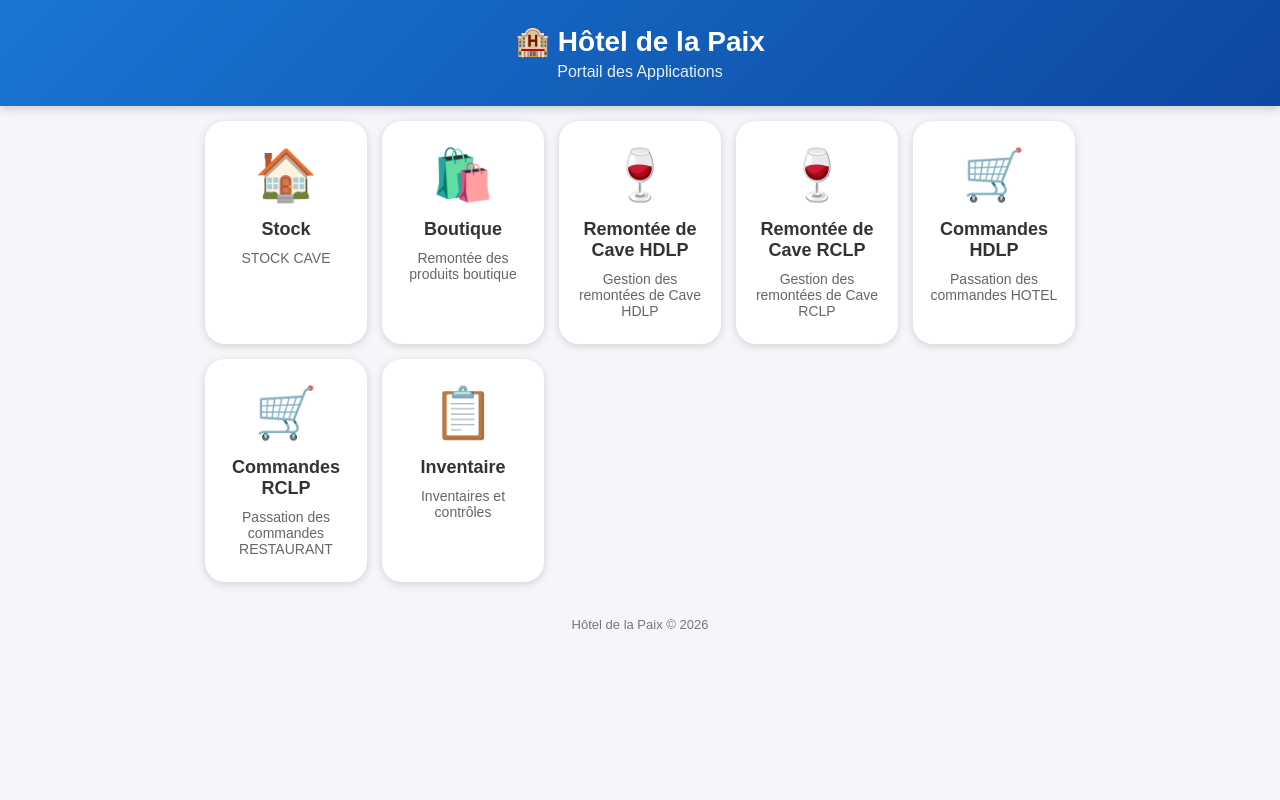
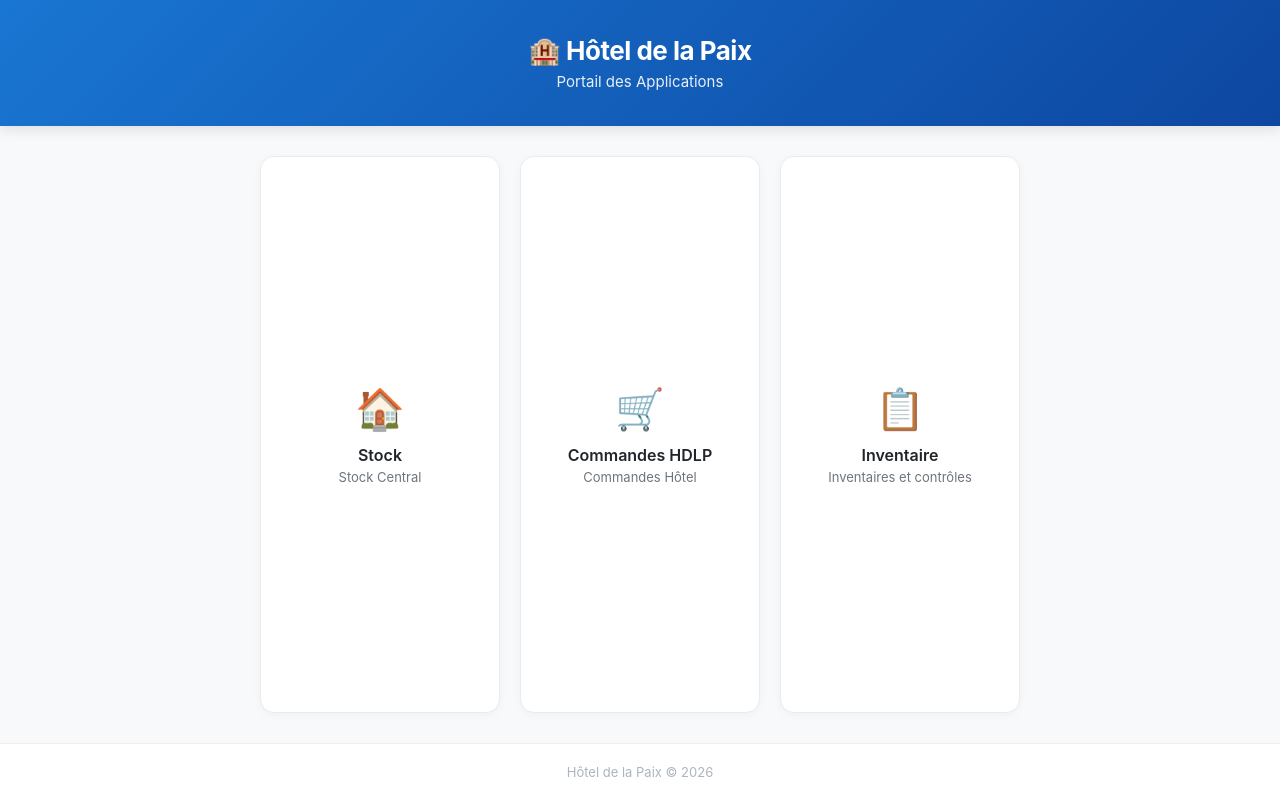
Before and after one commit to johanschrub-prog/hotel-paix-hub, a plain HTML site: page index.html in a window 1280 px wide. Drawn offline with Linux system fonts and the light colour scheme.

Commit message:
Update index.html

```diff
--- a/index.html
+++ b/index.html
@@ -3,90 +3,110 @@
 <head>
 <meta charset="UTF-8">
 <meta name="viewport" content="width=device-width, initial-scale=1.0">
-
 <title>Hôtel de la Paix - Applications</title>
 
 <style>
 *{
-    margin:0;
-    padding:0;
-    box-sizing:border-box;
+    margin: 0;
+    padding: 0;
+    box-sizing: border-box;
 }
 
 body{
-    font-family:Arial,sans-serif;
-    background:#f4f6f9;
-    min-height:100vh;
+    font-family: -apple-system, BlinkMacSystemFont, "Segoe UI", Roboto, Helvetica, Arial, sans-serif;
+    background: #f8f9fa;
+    color: #333;
+    min-height: 100vh;
+    display: flex;
+    flex-direction: column;
 }
 
 header{
-    background:linear-gradient(135deg,#1976d2,#0d47a1);
-    color:white;
-    text-align:center;
-    padding:25px 15px;
-    box-shadow:0 2px 10px rgba(0,0,0,0.2);
+    background: linear-gradient(135deg, #1976d2, #0d47a1);
+    color: white;
+    text-align: center;
+    padding: 35px 20px;
+    box-shadow: 0 4px 12px rgba(0,0,0,0.1);
 }
 
 header h1{
-    font-size:28px;
-    margin-bottom:5px;
+    font-size: 26px;
+    font-weight: 700;
+    margin-bottom: 6px;
+    letter-spacing: -0.5px;
 }
 
 header p{
-    opacity:0.9;
+    opacity: 0.9;
+    font-size: 15px;
+    font-weight: 400;
 }
 
 .grid{
-    display:grid;
-    grid-template-columns:repeat(2, 1fr);
-    gap:15px;
-    padding:15px;
-    max-width:900px;
-    margin:auto;
+    display: grid;
+    grid-template-columns: repeat(2, 1fr);
+    gap: 16px;
+    padding: 24px 16px;
+    max-width: 800px;
+    margin: auto;
+    width: 100%;
+    flex: 1;
 }
-@media (min-width: 768px){
+
+@media (min-width: 600px){
     .grid{
-        grid-template-columns:repeat(auto-fit,minmax(160px,1fr));
+        grid-template-columns: repeat(3, 1fr);
+        gap: 20px;
+        padding: 30px 20px;
     }
 }
 
 .carte{
-    background:white;
-    border-radius:20px;
-    padding:25px 15px;
-    text-align:center;
-    cursor:pointer;
-    transition:0.25s;
-    box-shadow:0 2px 8px rgba(0,0,0,0.15);
+    background: white;
+    border-radius: 14px;
+    padding: 24px 16px;
+    text-align: center;
+    cursor: pointer;
+    transition: all 0.2s ease-in-out;
+    box-shadow: 0 2px 8px rgba(0,0,0,0.04);
+    border: 1px solid #e9ecef;
+    display: flex;
+    flex-direction: column;
+    align-items: center;
+    justify-content: center;
 }
 
 .carte:hover{
-    transform:translateY(-5px);
-    box-shadow:0 6px 15px rgba(0,0,0,0.2);
+    transform: translateY(-4px);
+    box-shadow: 0 8px 20px rgba(0,0,0,0.08);
+    border-color: #cbd5e1;
 }
 
 .icone{
-    font-size:50px;
-    margin-bottom:15px;
+    font-size: 40px;
+    margin-bottom: 12px;
 }
 
 .titre{
-    font-size:18px;
-    font-weight:bold;
-    color:#333;
+    font-size: 16px;
+    font-weight: 600;
+    color: #212529;
+    margin-bottom: 4px;
 }
 
 .description{
-    margin-top:10px;
-    color:#666;
-    font-size:14px;
+    color: #6c757d;
+    font-size: 13px;
+    line-height: 1.3;
 }
 
 footer{
-    text-align:center;
-    padding:20px;
-    color:#777;
-    font-size:13px;
+    text-align: center;
+    padding: 20px;
+    color: #adb5bd;
+    font-size: 13px;
+    border-top: 1px solid #eee;
+    background: #fff;
 }
 </style>
 </head>
@@ -100,61 +120,22 @@ footer{
 
 <div class="grid">
 
-       <div class="carte" onclick="ouvrirApp('https://johanschrub-prog.github.io/stock-central/')">
+    <div class="carte" onclick="ouvrirApp('https://johanschrub-prog.github.io/stock-central/')">
         <div class="icone">🏠</div>
         <div class="titre">Stock</div>
-        <div class="description">
-           STOCK CAVE
-        </div>
+        <div class="description">Stock Central</div>
     </div>
 
-    <div class="carte" onclick="ouvrirApp('https://johanschrub-prog.github.io/boutique-hdp/')">
-        <div class="icone">🛍️</div>
-        <div class="titre">Boutique</div>
-        <div class="description">
-            Remontée des produits boutique
-        </div>
+    <div class="carte" onclick="ouvrirApp('https://johanschrub-prog.github.io/balourdet/')">
+        <div class="icone">🛒</div>
+        <div class="titre">Commandes HDLP</div>
+        <div class="description">Commandes Hôtel</div>
     </div>
 
-    <div class="carte" onclick="ouvrirApp('https://johanschrub-prog.github.io/stock-economat/')">
-        <div class="icone">🍷</div>
-        <div class="titre">Remontée de Cave HDLP</div>
-        <div class="description">
-            Gestion des remontées de Cave HDLP
-        </div>
-    </div>
-
-        <div class="carte" onclick="ouvrirApp('https://johanschrub-prog.github.io/stock-economatrclp/')">
-        <div class="icone">🍷</div>
-        <div class="titre">Remontée de Cave RCLP</div>
-        <div class="description">
-            Gestion des remontées de Cave RCLP
-        </div>
-    </div>
-
-
-   <div class="carte" onclick="ouvrirApp('https://johanschrub-prog.github.io/balourdet/')">
-        <div class="icone">🛒</div>
-        <div class="titre">Commandes HDLP</div>
-        <div class="description">
-            Passation des commandes HOTEL
-        </div>
-    </div>
-
-    <div class="carte" onclick="ouvrirApp('https://johanschrub-prog.github.io/commande-rclp/')">
-        <div class="icone">🛒</div>
-        <div class="titre">Commandes RCLP</div>
-        <div class="description">
-            Passation des commandes RESTAURANT
-        </div>
-    </div>
-
-  <div class="carte" onclick="ouvrirApp('https://johanschrub-prog.github.io/inventaire-hdlp/')">
+    <div class="carte" onclick="ouvrirApp('https://johanschrub-prog.github.io/inventaire-hdlp/')">
         <div class="icone">📋</div>
         <div class="titre">Inventaire</div>
-        <div class="description">
-            Inventaires et contrôles
-        </div>
+        <div class="description">Inventaires et contrôles</div>
     </div>
 
 </div>
```
